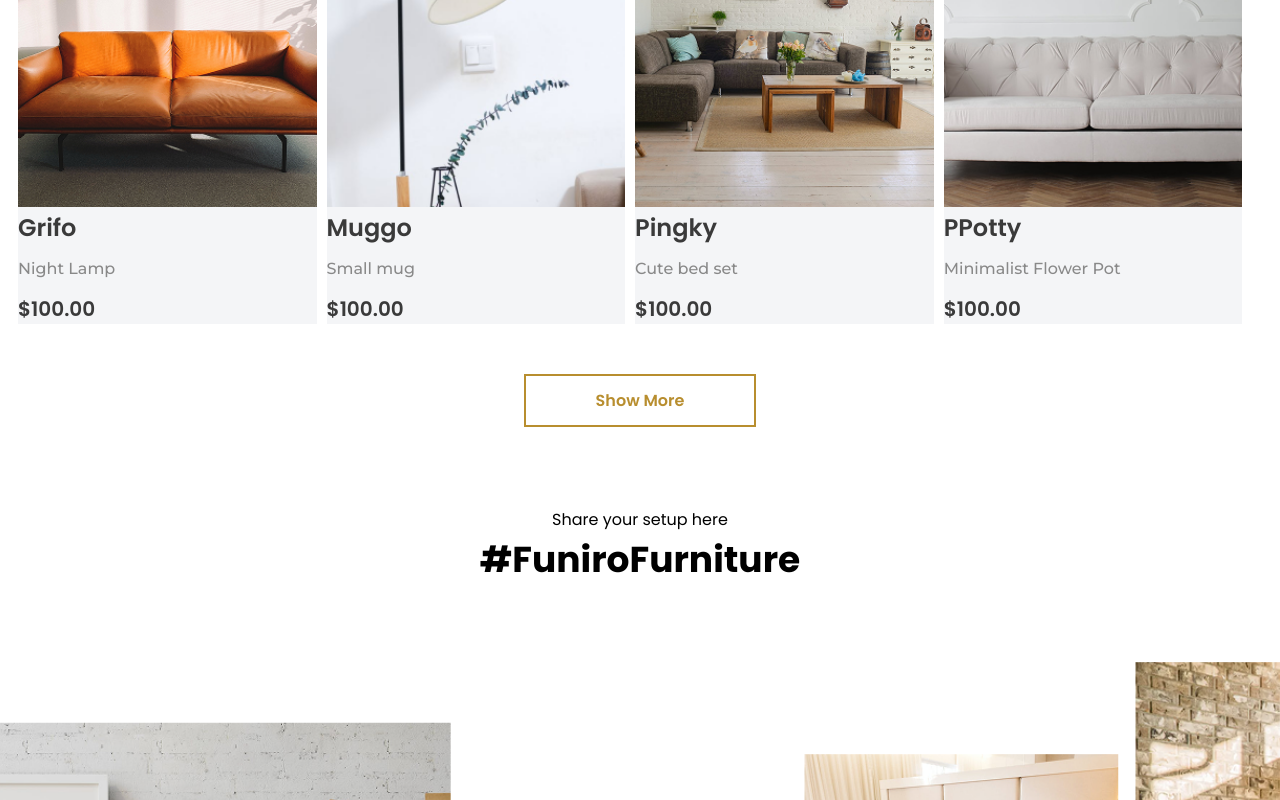
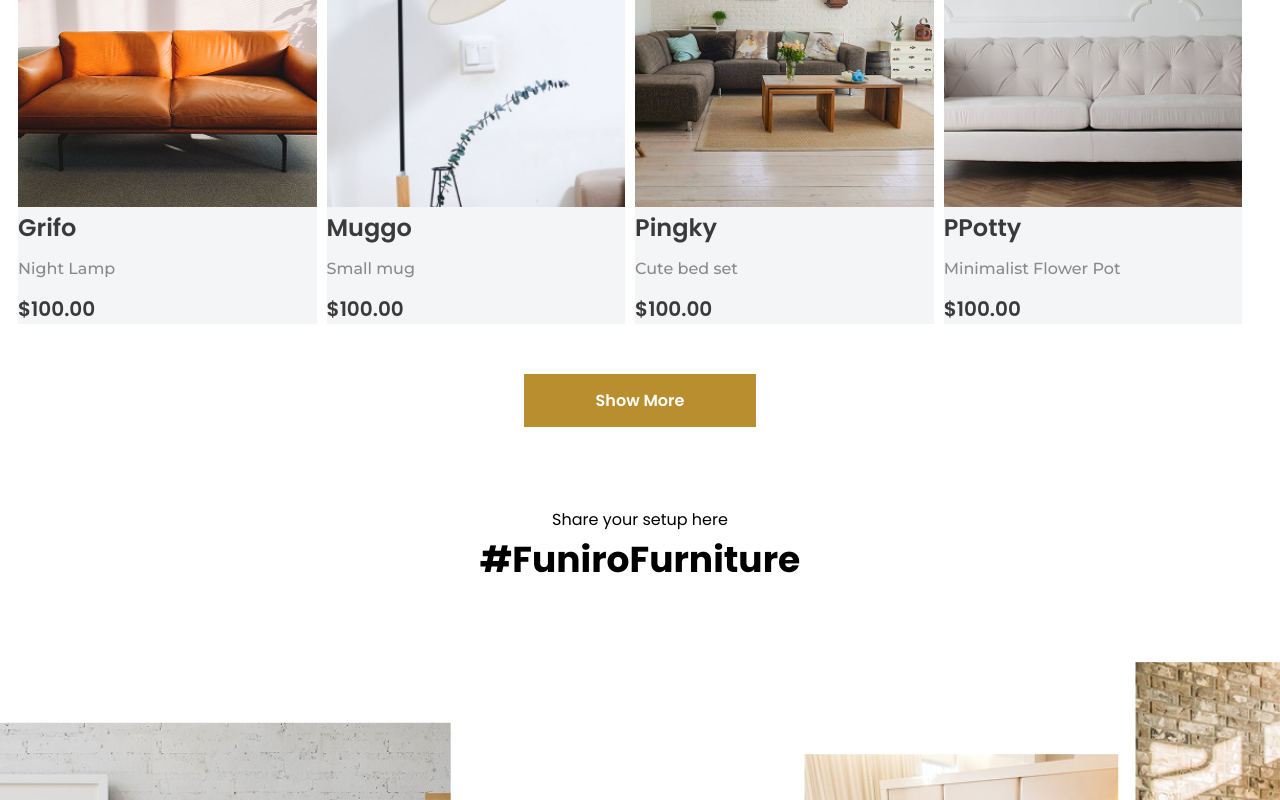
Before and after one commit to mr-hamem/FDL_FIGMA_PROJECT_2, a plain HTML site: page index.html in a window 1280 px wide. In both pictures the pointer is over the link "Show More". Shown: the part 2365-3165 px from the top of the page. Drawn offline with Linux system fonts and the light colour scheme.

```diff
--- a/css/style.css
+++ b/css/style.css
@@ -258,6 +258,11 @@
     color: var(--primary_color);
     font-weight: 600;
     border: 2px solid var(--primary_color);
+    transition:.1s;
+}
+#products .show_more_btn a:hover{
+    color:#fff;
+    background:var(--primary_color)
 }
 /* products section css ends here */
 /* share section css starts here */
```
